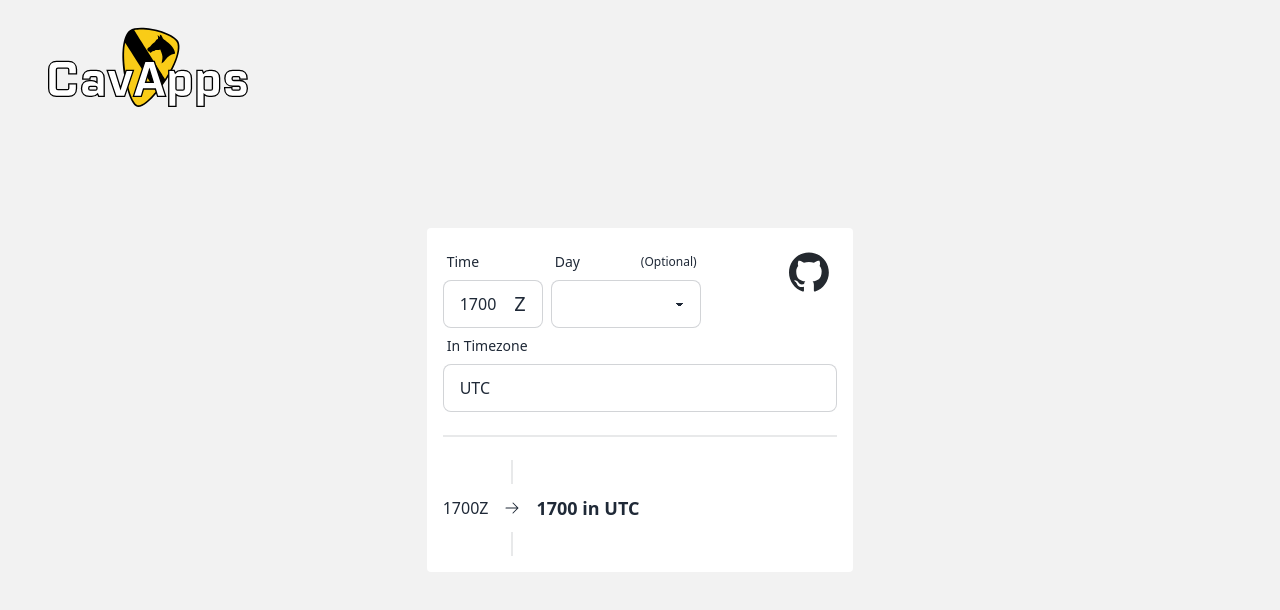
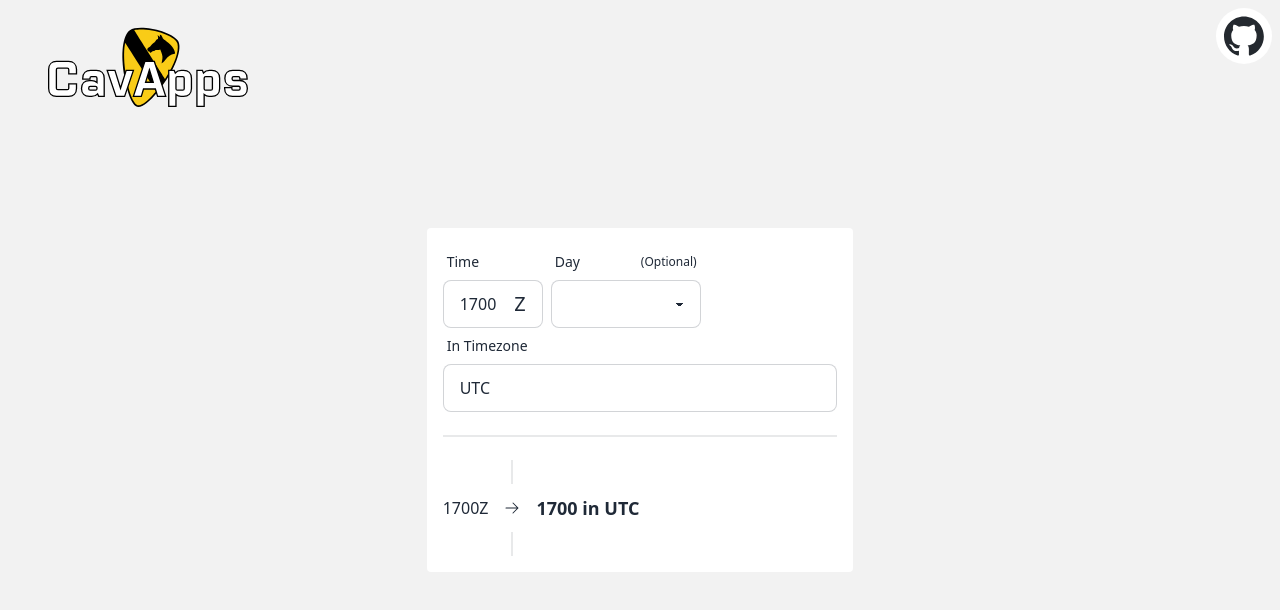
Before and after one commit to pbzweihander/CavTime, a React (Vite) app: page / in a window 1280 px wide. Shown: the top 610 px of the page. Built offline with nearby package versions, Linux system fonts and the light colour scheme; what tzdata would draw is missing.

Commit message:
Move GitHub link logo

```diff
--- a/src/App.tsx
+++ b/src/App.tsx
@@ -117,6 +117,12 @@ export default function App() {
   return (
     <div className="flex h-screen w-screen items-center justify-center bg-base-200 lg:py-10">
       <Logo className="absolute left-8 top-0 hidden md:block md:w-[100px] lg:left-12 lg:top-4 lg:w-[200px]" />
+      <a
+        className="absolute right-2 top-2 hidden h-fit rounded-full bg-white md:block"
+        href="https://github.com/pbzweihander/CavTime"
+      >
+        <GitHubMark className="m-2 h-10 w-10" />
+      </a>
       <div className="h-full w-full rounded bg-base-100 p-4 md:h-fit md:w-2/3 lg:w-1/3">
         <div className="flex gap-2">
           <div className="w-[100px]">
@@ -178,10 +184,6 @@ export default function App() {
               <option>Sunday</option>
             </select>
           </div>
-          <span className="grow" />
-          <a href="https://github.com/pbzweihander/CavTime">
-            <GitHubMark className="m-2 h-10 w-10" />
-          </a>
         </div>
         <label className="label label-text">In Timezone</label>
         <input
```
